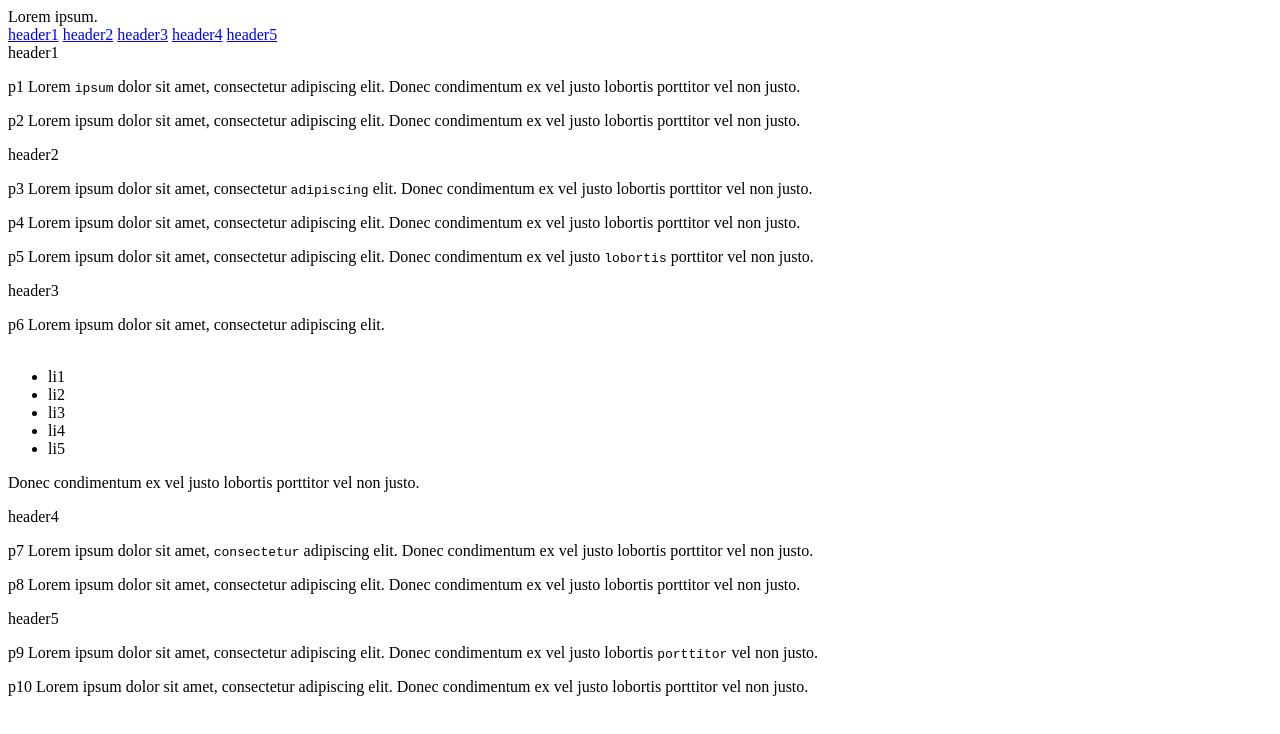
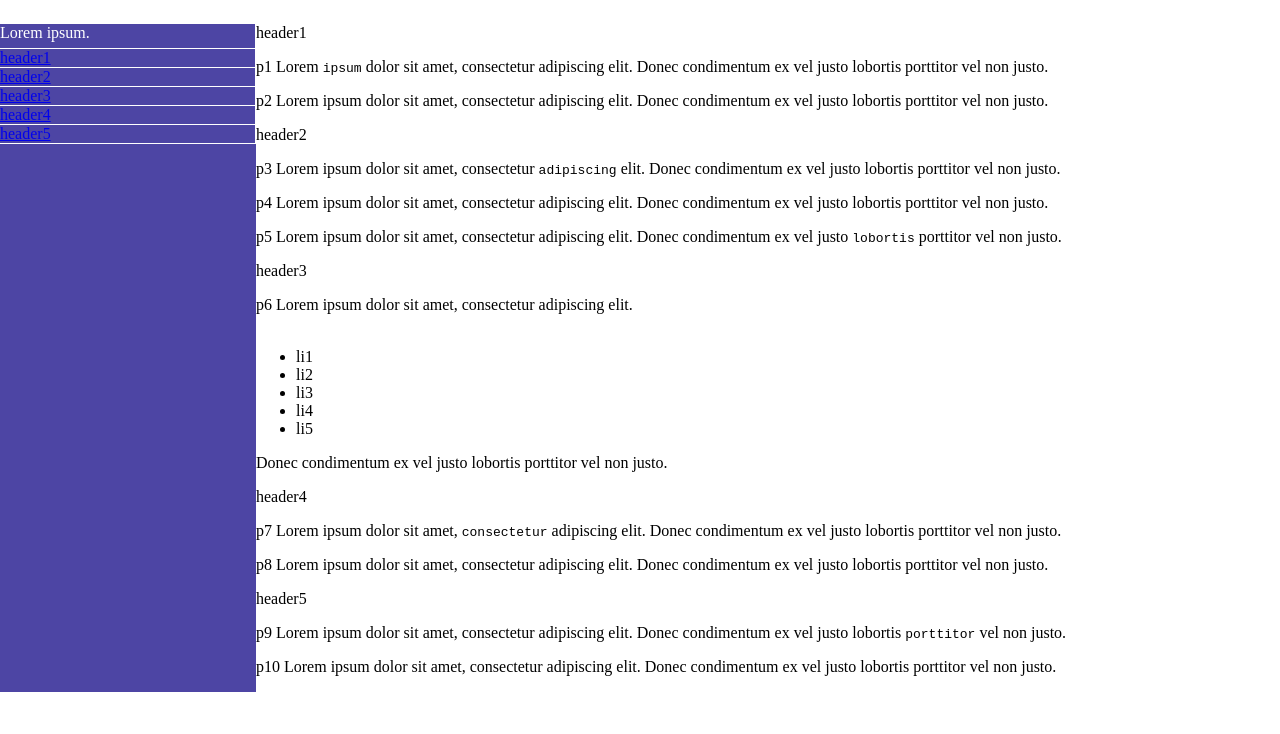
Before and after one commit to ThomArkenbout/technical_doc_page, a plain HTML site: page index.html in a window 1280 px wide. Drawn offline with Linux system fonts and the light colour scheme.

Commit message:
added flex to body and navbar

```diff
--- a/index.html
+++ b/index.html
@@ -6,11 +6,12 @@
     <meta http-equiv="X-UA-Compatible" content="IE=edge">
     <meta name="viewport" content="width=device-width, initial-scale=1.0">
     <title>Technical Documentation Page</title>
+    <link rel="stylesheet" href="technical_doc_page.css">
 </head>
 
 <body>
     <nav id="navbar">
-        <header>Lorem ipsum.</header>
+        <header id="nav-header">Lorem ipsum.</header>
         <a href="#header1" class="nav-link">header1</a>
         <a href="#header2" class="nav-link">header2</a>
         <a href="#header3" class="nav-link">header3</a>
--- a/technical_doc_page.css
+++ b/technical_doc_page.css
@@ -0,0 +1,31 @@
+body {
+    width: 100%;
+    display: flex;
+    margin-left: 0%;
+    margin-right: 0%;
+}
+
+#navbar {
+    width: 20%;
+    margin-top: 1rem;
+    display: flex;
+    flex-direction: column;
+    background-color: rgba(77, 69, 164, 1);
+}
+
+#nav-header {
+    height: 1.5rem;
+    color: white;
+    border-right: 1px solid white;
+    border-bottom: 1px solid white;
+}
+
+.nav-link {
+    border-right: 1px solid white;
+    border-bottom: 1px solid white;
+}
+
+#main-doc {
+    width: 80%;
+    margin-top: 1rem;
+}
```
